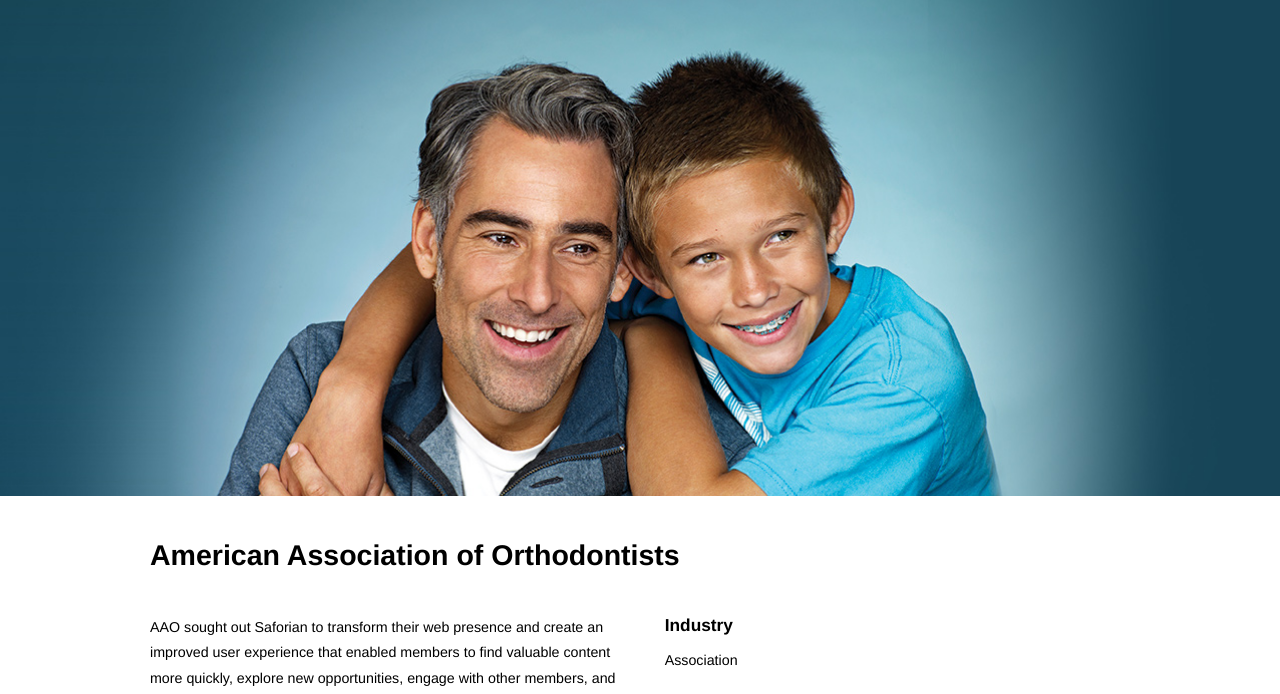
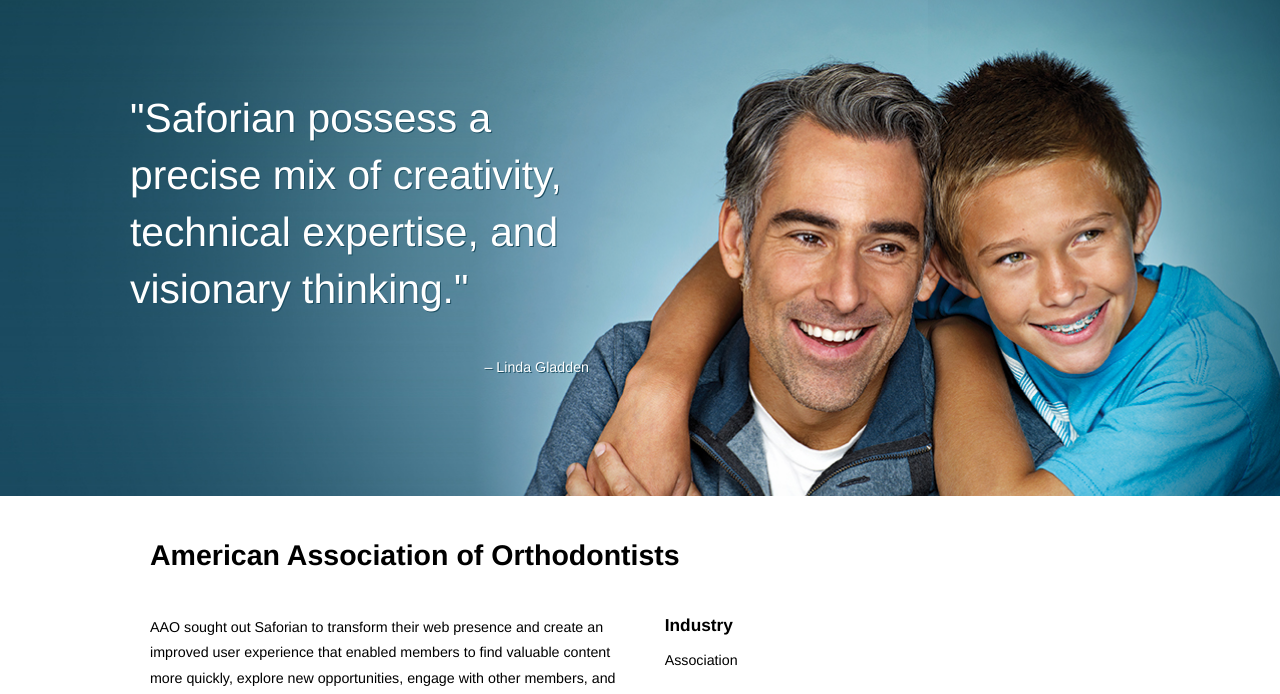
Before and after one commit to leobauza/saforian, a PHP site: page /CaseStudies/AAO in a window 1280 px wide. Shown: the part 56-750 px from the top of the page. Run offline with PHP 8.4, Linux system fonts and the light colour scheme; data that the repository does not hold is empty; some libraries are stand-ins or nearby versions.

Commit message:
edta and aao case study tweaks

```diff
--- a/CaseStudies/AAO/index.php
+++ b/CaseStudies/AAO/index.php
@@ -3,10 +3,10 @@
 
 <article class="hero aao-hero ">
 	<div class="inner">
-		<!--   <blockquote>
-			<span class="quote">"Easy-to-work with, even when wading through complex and difficult tasks..."</span>
-			<span class="byline">– Burt Bollinger</span>
-		</blockquote>   -->
+		<blockquote>
+			<span class="quote">"Saforian possess a precise mix of creativity, technical expertise, and visionary thinking."</span>
+			<span class="byline">– Linda Gladden</span>
+		</blockquote>
 	</div>
 </article> <!-- end of hero -->
 
--- a/CaseStudies/EDTA/index.php
+++ b/CaseStudies/EDTA/index.php
@@ -15,7 +15,7 @@
 		<h1>Educational Theatre Association</h1>
 		<article class="row-fluid">
 			<div class="span6">
-				<p>As a holding company, Qivliq supports a diverse family of enterprises that conduct operations spanning the spectrum from national security logistics contracting to healthcare facilities management. Qivliq sought out Saforian to transform their web presence to reach their target audience groups of federal agency workers, strategic partners, and employees. They also needed new branding to clarify who Qivliq is and why they exist.</p>
+				<p>The Educational Theater Association (EdTA) is a nonprofit with approximately 90,000 students and professional members that strives to shape lives through theatre education. EdTA came to us to produce an efficient and aesthetically-pleasing online experience incorporating both their new branding and organizational structure. One of EdTA’s concerns was that their past print publications would be lost with this new digital initiative. We ensured that key content from publications was made available online while also providing access to back issues.</p>
 			</div>
 			<div class="span6 l">
 				<ul class="highlights">
--- a/CaseStudies/tweet.html
+++ b/CaseStudies/tweet.html
@@ -1 +1 @@
-<li class="tweet"><div class="inner-tweet"><span>Daily Dose of Drupal: Caching <a href="http://twitter.com/#drupal" target="_blank">#drupal</a> entities for faster page loads - <a href="http://t.co/fxBZYXL2L6" target="_blank">http://t.co/fxBZYXL2L6</a> <a href="http://twitter.com/#learndrupal" target="_blank">#learndrupal</a> <a href="http://twitter.com/#dailydroop" target="_blank">#dailydroop</a></span><br><a class="time-stamp" href="http://twitter.com/saforian/statuses/317281831387033600" target="_blank">about an hour ago</a></div></li>
+<li class="tweet"><div class="inner-tweet"><span>Take advantage of drupal upgrades - <a href="http://t.co/5eG2ru4u9T" target="_blank">http://t.co/5eG2ru4u9T</a> <a href="http://twitter.com/#webdev" target="_blank">#webdev</a> <a href="http://twitter.com/#drupal" target="_blank">#drupal</a> <a href="http://twitter.com/#dailydroop" target="_blank">#dailydroop</a></span><br><a class="time-stamp" href="http://twitter.com/saforian/statuses/324889714073153537" target="_blank">17 minutes ago</a></div></li>
--- a/css/styles.css
+++ b/css/styles.css
@@ -2388,7 +2388,7 @@ section.safo-jobs a:hover {
   margin: 0 auto;
 }
 .hero.aao-hero {
-  background-image: url('../images/caseStudies/aao_hero.jpg');
+  background-image: url('../images/caseStudies/aao-hero-side.jpg');
   background-repeat: no-repeat;
   background-position: 50% 50%;
 }
--- a/less/styles.less
+++ b/less/styles.less
@@ -2427,18 +2427,18 @@ section.safo-jobs {
 		margin:0 auto;
 	}
 	&.aao-hero {
-		background-image:url('../images/caseStudies/aao_hero.jpg');
-		background-repeat:no-repeat;
-		background-position:50% 50%;
+		background-image: url('../images/caseStudies/aao-hero-side.jpg');
+		background-repeat: no-repeat;
+		background-position: 50% 50%;
 		blockquote {
-			text-shadow:1px 1px 0px #1d4f63;
-			padding:90px 0 0 0;
-			width:45%;
-			font-weight:300;
-			color:@white;
+			text-shadow: 1px 1px 0px #1d4f63;
+			padding: 90px 0 0 0;
+			width: 45%;
+			font-weight: 300;
+			color: @white;
 			.quote {
-				font-size:4em;
-				line-height:1.4em;
+				font-size: 4em;
+				line-height: 1.4em;
 			}
 			.byline {
 				font-size: 1.4em;
```
Also changed, not shown: images/caseStudies/aao-hero-side.jpg (added).
